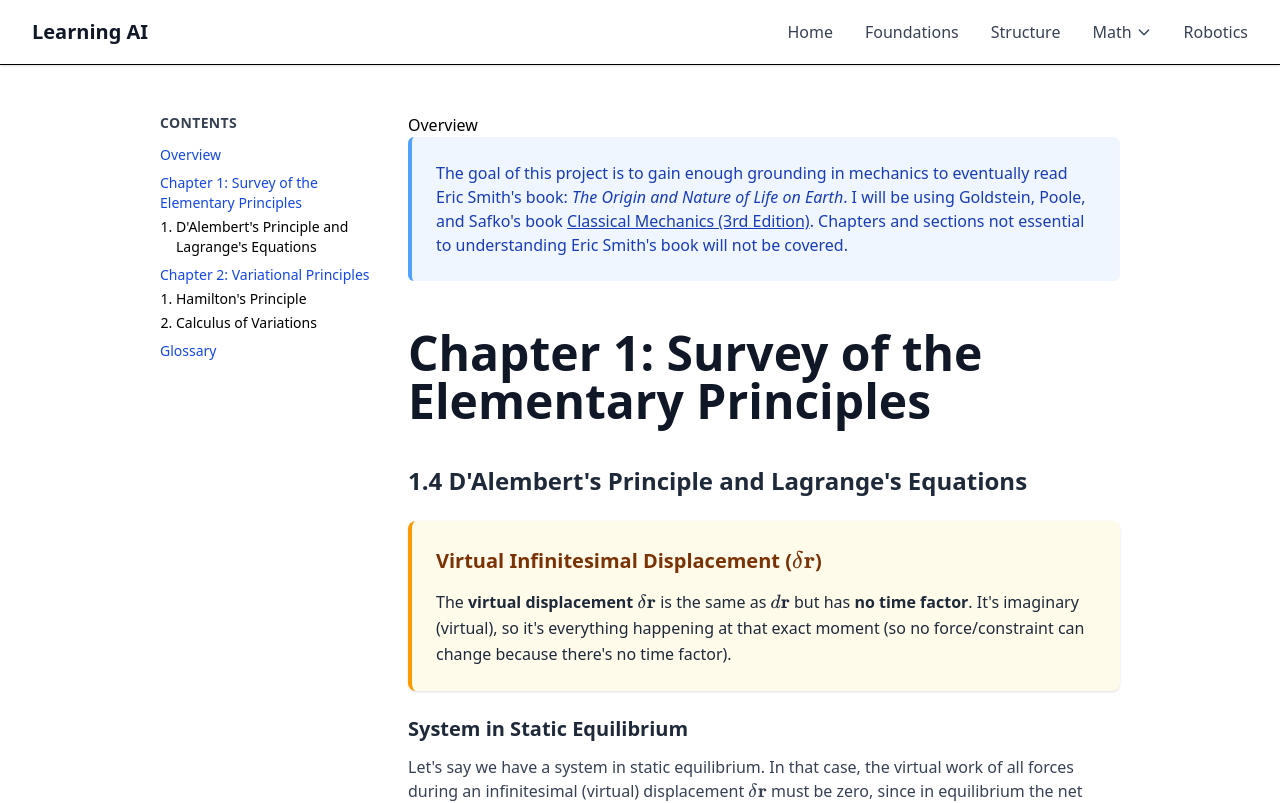
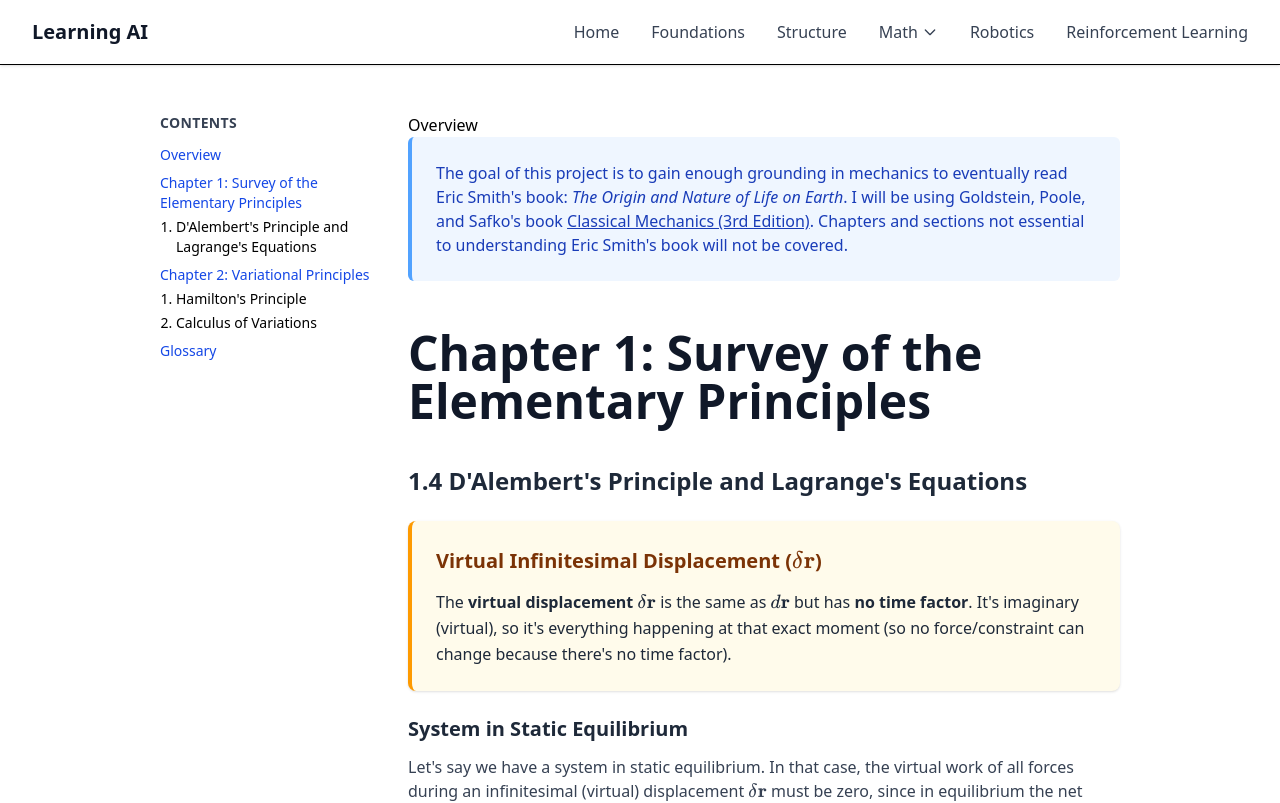
Before and after one commit to WilliamGiammona/learning-ai, a Next.js app: page /math/classical-mechanics in a window 1280 px wide. Shown: the top 803 px of the page. Built offline with nearby package versions, Linux system fonts and the light colour scheme.

Commit message:
added navlink

```diff
--- a/app/components/NavBar.tsx
+++ b/app/components/NavBar.tsx
@@ -111,6 +111,13 @@ export default function Navbar() {
             >
               Robotics
             </Link>
+
+            <Link
+              href="/robotics"
+              className="text-gray-700 hover:text-blue-600 transition-colors duration-200"
+            >
+              Reinforcement Learning
+            </Link>
           </div>
 
           {/* Mobile menu button */}
```
Also changed, not shown: 1 other file (tests, documents, lock files or other folders).
